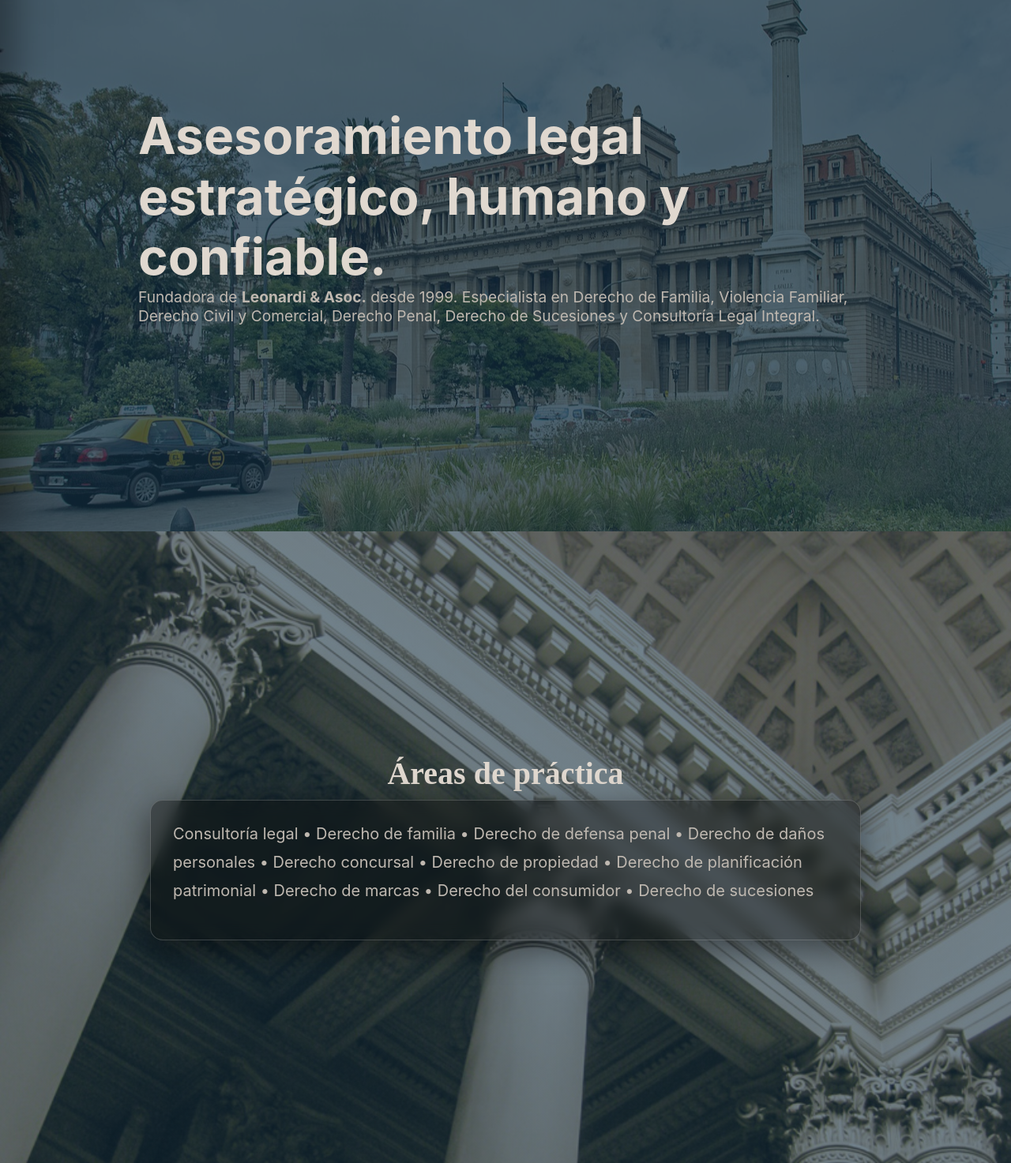
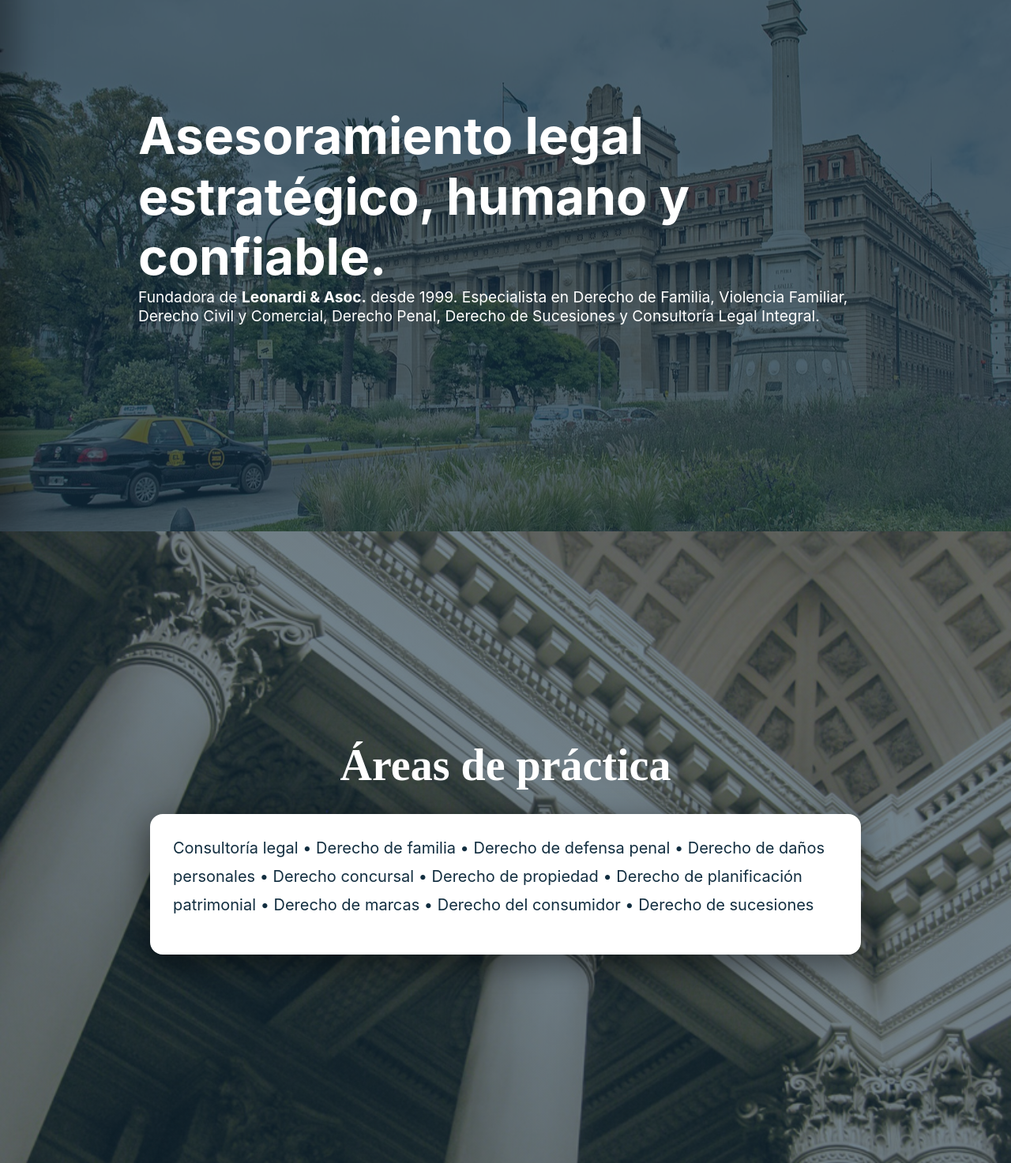
Before and after one commit to FlorStein/Leonardi_abogada_landingpage, a plain HTML site: page index.html in a window 1280 px wide. Shown: the part 127-1600 px from the top of the page at 79% size. Drawn offline with Linux system fonts and the light colour scheme.

Commit message:
actualiza estilos y agrega clase a la dirección en el formulario de contacto

```diff
--- a/index.html
+++ b/index.html
@@ -81,7 +81,7 @@
         </div>
       </form>
       <aside>
-        <p class="sectionLead">Paraguay 1307, Piso 1, Depto 20 – CABA</p>
+        <p class="sectionLead direccion">Paraguay 1307, Piso 1, Depto 20 – CABA</p>
         <div class="mapwrap">
           <iframe width="100%" height="320" style="border:0;border-radius:16px" loading="lazy" allowfullscreen src="https://www.google.com/maps?q=Paraguay%201307%20CABA&output=embed"></iframe>
         </div>
--- a/style.css
+++ b/style.css
@@ -5,6 +5,7 @@
   --taupe:#bfb8b0;
   --sand:#e0d8cf;
   --ink:#D9CEC5;
+  --white:#ffffff;
   --radius:18px;
   --shadow:0 10px 30px rgba(0,0,0,.4);
   --container:1120px;
@@ -52,15 +53,16 @@ a{color:var(--sand);text-decoration:none}
 .mnav-link:hover{background:rgba(255,255,255,.06)}
 
 section,header.hero{min-height:100vh;display:flex;flex-direction:column;justify-content:center;align-items:center;text-align:left;position:relative;padding:120px 20px}
-.sectionTitle{font-family:'Marcellus',serif;color:var(--sand);font-size:2.5rem;margin-bottom:10px}
-.sectionLead{color:var(--taupe);margin-bottom:20px;font-size:1.25rem;line-height:1.8}
+.sectionTitle{font-family:'Marcellus',serif;color:var(--white);font-size:3.5rem;margin-bottom:30px}
+.sectionLead{color:#122E40;margin-bottom:20px;font-size:1.25rem;line-height:1.8}
+.direccion {font-size:1.25rem; color: var(--white); }
 
 header.hero{background:url('assets/Buenos_Aires.jpg') center/cover no-repeat}
 header.hero:before{content:"";position:absolute;inset:0;background:rgba(18,46,64,.75)}
 header.hero>*{position:relative;z-index:1}
 .hero .content{max-width:75%;margin:0 auto}
-.hero h1{font-size:clamp(2rem, 6vw, 4rem);line-height:1.2;word-break:break-word;color:var(--sand)}
-.hero p{color:var(--taupe);font-size:1.2rem}
+.hero h1{font-size:clamp(2rem, 6vw, 4rem);line-height:1.2;word-break:break-word;color:var(--white)}
+.hero p{color:var(--white);font-size:1.2rem}
 
 .services{background:linear-gradient(rgba(18,46,64,.6),rgba(18,46,64,.6)), url('assets/palacio-justicia-2.jpg') center/cover no-repeat;width:100%}
 .about{background:linear-gradient(rgba(18,46,64,.75),rgba(18,46,64,.75)), url('assets/justicia.jpg') center/cover no-repeat;width:100%;color:#fff}
@@ -70,7 +72,7 @@ header.hero>*{position:relative;z-index:1}
 @media(max-width:1024px){.center{max-width:85vw}}
 
 .glass{
-  background: rgba(0,0,0,0.35);
+  background: rgb(255, 255, 255);
   border: 1px solid rgba(255,255,255,0.18);
   box-shadow: 0 12px 40px rgba(0,0,0,.45);
   backdrop-filter: blur(10px);
```
